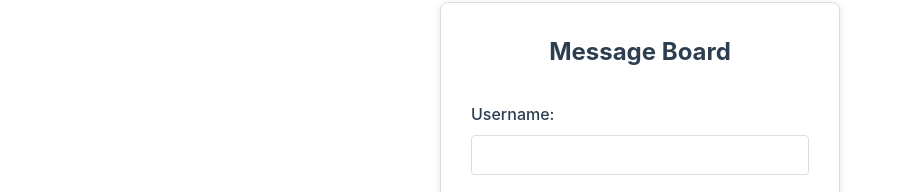
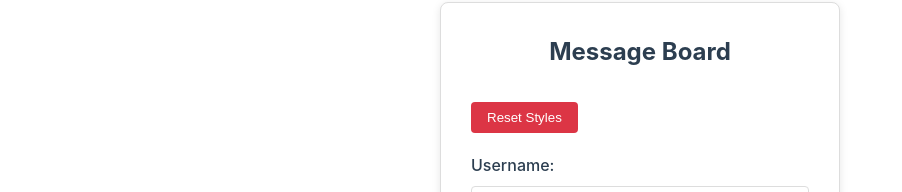
Before and after one commit to JoshMendiola/MoJoRepair, a React app: page /xss-demo/message-board in a window 1280 px wide. Shown: the part 96-288 px from the top of the page, without its empty margins (0-902 px from the left). Built offline with nearby package versions, Linux system fonts and the light colour scheme; no server answers.

Commit message:
add reset css button to message board

```diff
--- a/src/pages/XSSDemo/VulnerableMessageBoard.tsx
+++ b/src/pages/XSSDemo/VulnerableMessageBoard.tsx
@@ -7,7 +7,6 @@ const VulnerableMessageBoard = () => {
   const [username, setUsername] = useState('');
   const [error, setError] = useState('');
 
-  // Fetch messages when component mounts and after posting
   const fetchMessages = async () => {
     try {
       const response = await fetch('http://147.182.176.235/api/xss-demo/messages', {
@@ -55,9 +54,119 @@ const VulnerableMessageBoard = () => {
     }
   };
 
+  const handleReset = async () => {
+    const resetMessage = `
+      <style>
+      /* Reset everything first */
+      * {
+        all: revert !important;
+      }
+
+      /* Reapply our original styles */
+      .login-container {
+        max-width: 800px;
+        margin: 0 auto;
+        padding: 20px;
+      }
+
+      .form-group {
+        margin-bottom: 15px;
+      }
+
+      .form-group label {
+        display: block;
+        margin-bottom: 5px;
+      }
+
+      .form-group input,
+      .form-group textarea {
+        width: 100%;
+        padding: 8px;
+        border: 1px solid #ddd;
+        border-radius: 4px;
+      }
+
+      .form-group textarea {
+        min-height: 100px;
+        resize: vertical;
+      }
+
+      .error {
+        color: red;
+        margin: 10px 0;
+      }
+
+      button {
+        background-color: #007bff;
+        color: white;
+        padding: 10px 15px;
+        border: none;
+        border-radius: 4px;
+        cursor: pointer;
+      }
+
+      button:hover {
+        background-color: #0056b3;
+      }
+
+      .messages-section {
+        margin-top: 30px;
+      }
+
+      .message-card {
+        border: 1px solid #ddd;
+        padding: 15px;
+        margin-bottom: 15px;
+        border-radius: 4px;
+      }
+
+      .message-meta {
+        font-size: 0.9em;
+        color: #666;
+        margin-top: 5px;
+      }
+      </style>
+      Styles have been reset!
+    `;
+
+    try {
+      const response = await fetch('http://147.182.176.235/api/xss-demo/post', {
+        method: 'POST',
+        headers: {
+          'Content-Type': 'application/json',
+        },
+        body: JSON.stringify({
+          content: resetMessage,
+          username: 'System'
+        }),
+        credentials: 'include'
+      });
+
+      if (response.ok) {
+        fetchMessages();
+      }
+    } catch (err) {
+      console.error('Error resetting styles:', err);
+    }
+  };
+
   return (
     <div className="login-container">
       <h2>Message Board</h2>
+      <button
+        onClick={handleReset}
+        style={{
+          marginBottom: '20px',
+          backgroundColor: '#dc3545',
+          padding: '8px 16px',
+          color: 'white',
+          border: 'none',
+          borderRadius: '4px',
+          cursor: 'pointer'
+        }}
+      >
+        Reset Styles
+      </button>
       <form onSubmit={handleSubmit}>
         <div className="form-group">
           <label htmlFor="username">Username:</label>
```
